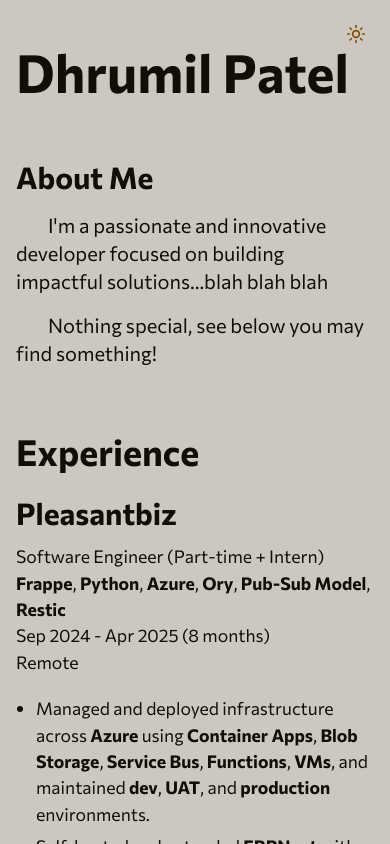
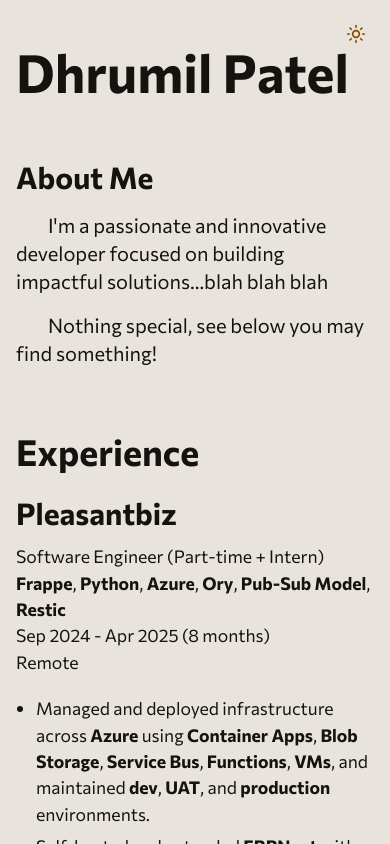
Before and after one commit to dhrumilpatel30/portfolio, a React app: page / in a window 390 px wide. Built offline with nearby package versions, Linux system fonts and the light colour scheme; the HTML template or start-up script is replaced by a standard one.

Commit message:
Change: colors to more contrasting, and hide overlay from mobile

```diff
--- a/src/App.css
+++ b/src/App.css
@@ -98,11 +98,11 @@
   width: 100%;
   height: 100%;
   pointer-events: none;
-  background:radial-gradient(
-  circle 500px at var(--x) var(--y),
-  #bdbaa5,
-  transparent 100%
-);
+  background: radial-gradient(
+    circle 500px at var(--x) var(--y),
+    #c8c1b7,
+    transparent 100%
+  );
   z-index: 0;
   transition: background 0.15s ease-out;
 }
@@ -110,7 +110,7 @@
 .dark .overlay {
   background: radial-gradient(
     circle 500px at var(--x) var(--y),
-    #181611,
+    #201e1a,
     transparent 100%
   );
   z-index: 0;
@@ -123,19 +123,55 @@
 }
 
 .shiny {
-  background-color: #ccc8c1;
-  color: #100e05;
+  background-color: #e8e4dd;
+  color: #141310;
 }
 
 .dark .shiny {
-  background-color: #100e05;
-  color: #ccc8c1;
+  background-color: #0a0908;
+  color: #e8e4dd;
 }
 
 a {
-  color: #7b5200;
+  color: #7d4b1d;
+  transition: color 0.2s ease;
 }
 
 .dark a {
-  color: #b39561;
+  color: #d9a469;
+  transition: color 0.2s ease;
 }
+
+a:hover {
+  color: #5e3915;
+}
+
+.dark a:hover {
+  color: #e3b989;
+}
+
+/* Text Highlight Styles */
+::selection {
+  background-color: rgba(179, 93, 36, 0.3);
+  color: inherit;
+}
+
+.dark ::selection {
+  background-color: rgba(217, 164, 105, 0.5);
+  color: inherit;
+}
+
+/* Optional highlight class for manually highlighting text */
+.highlight {
+  background-color: rgba(179, 93, 36, 0.2);
+  padding: 0 0.2rem;
+  border-radius: 3px;
+  color: inherit;
+}
+
+.dark .highlight {
+  background-color: rgba(217, 164, 105, 0.3);
+  padding: 0 0.2rem;
+  border-radius: 3px;
+  color: inherit;
+}
--- a/src/components/MouseEffect.tsx
+++ b/src/components/MouseEffect.tsx
@@ -19,7 +19,7 @@
     };
   }, []);
 
-  return <div className="overlay"></div>;
+  return <div className="overlay hidden sm:block"></div>;
 };
 
 export default MouseEffect;
```
